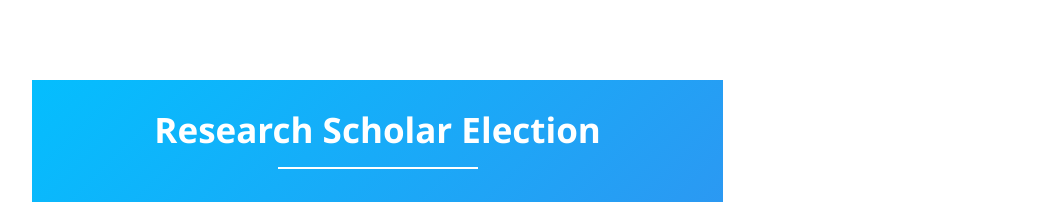
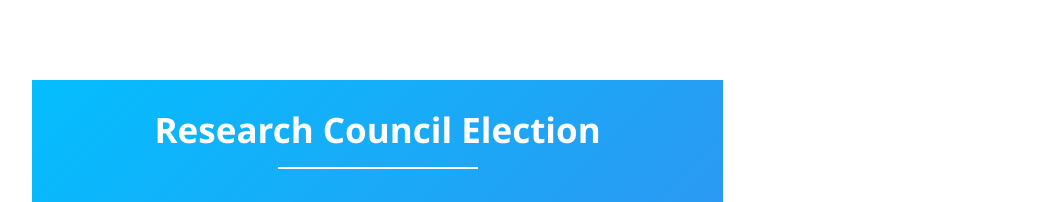
Before and after one commit to Jatin-Ya/GC_Election_Frontend, a React (Create React App) app: page / in a window 1280 px wide. Shown: the top 202 px of the page, without its empty margins (32-1073 px from the left). Built offline with nearby package versions, Linux system fonts and the light colour scheme.

Commit message:
Minor fixes

```diff
--- a/src/Login/index.js
+++ b/src/Login/index.js
@@ -213,7 +213,7 @@ const Login = ({
               >
                 <MenuItem value={""}>Select Branch</MenuItem>
                 <MenuItem value={"CS"}>SES</MenuItem>
-                <MenuItem value={"ECE"}>SBS + Meta</MenuItem>
+                <MenuItem value={"ECE"}>SBS</MenuItem>
                 <MenuItem value={"EE"}>SHSSM</MenuItem>
                 <MenuItem value={"CE"}>SIF</MenuItem>
                 <MenuItem value={"ME"}>SMS</MenuItem>
@@ -354,7 +354,7 @@ const Login = ({
                             }}
                         >
                             {/* General Championships 2023 */}
-                            Research Scholar Election
+                            Research Council Election
                         </h3>
                         <div
                             style={{
```
